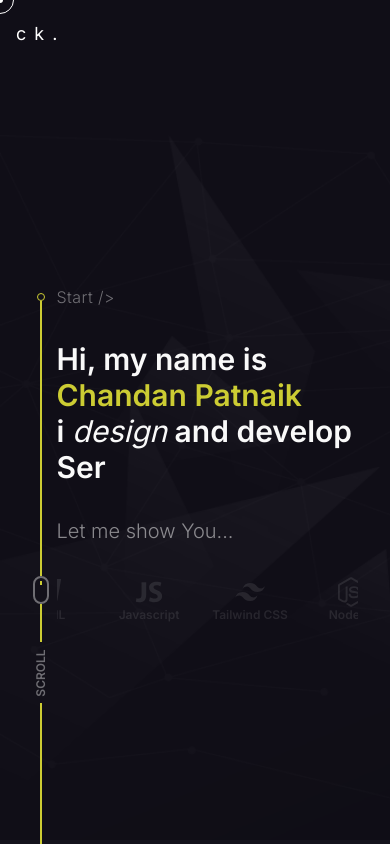
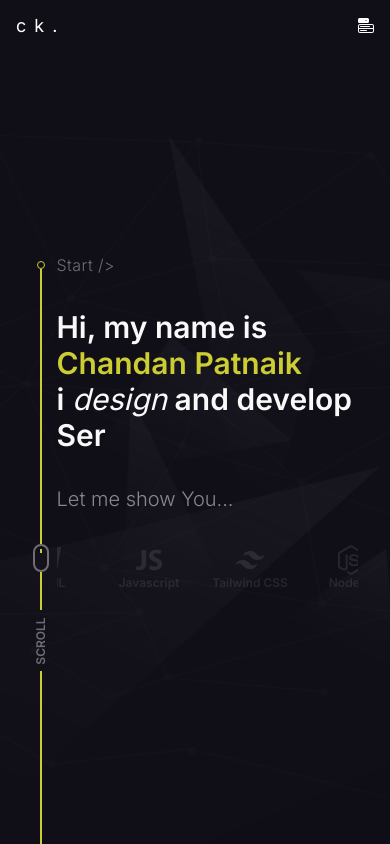
Before and after one commit to ChandanPatnaik/portfolio, a Next.js app: page / in a window 390 px wide. Shown: the top 844 px of the page. Built offline with nearby package versions, Linux system fonts and the light colour scheme.

Commit message:
scroll animation added

```diff
--- a/src/app/page.tsx
+++ b/src/app/page.tsx
@@ -9,9 +9,9 @@ export default function Home() {
       <section className="bg-[url('/hero-bg.webp')] bg-no-repeat bg-cover h-screen">
         <Header />
         <Hero />
-        <About />
-        <Contact />
       </section>
+      <About />
+      <Contact />
     </main>
   );
 }
--- a/src/components/core/CustomCursor.tsx
+++ b/src/components/core/CustomCursor.tsx
@@ -17,7 +17,7 @@ const CustomCursor = () => {
   return (
     <>
       <div
-        className={`fixed w-7 h-7 rounded-full z-[9999] custom-cursor border border-white flex items-center justify-center`}
+        className={`fixed w-7 h-7 rounded-full z-[9999] custom-cursor border border-white hidden lg:flex items-center justify-center`}
         style={{
           left: `${position.x - 0}px`,
           top: `${position.y - 0}px`,
--- a/src/components/home/Header.tsx
+++ b/src/components/home/Header.tsx
@@ -1,38 +1,58 @@
 "use client";
 
+import { useScrollPosition } from "@/hooks";
+import { Collapse } from "@mui/material";
 import Link from "next/link";
 import { useRouter } from "next/navigation";
-import { useMemo } from "react";
+import { useMemo, useState } from "react";
+import { BiCommentDetail } from "react-icons/bi";
+import { BsMenuButtonFill } from "react-icons/bs";
+import { FaNetworkWired } from "react-icons/fa6";
+import { IoIosContact } from "react-icons/io";
+import { IoDocumentAttachOutline } from "react-icons/io5";
+import { MdRestartAlt } from "react-icons/md";
 
 const Header = () => {
   const { push } = useRouter();
+  const [toggle, setToggle] = useState(false);
+  const currentScroll = useScrollPosition();
   const navigationData = useMemo(
     () => [
       {
         label: "Start",
-        link: "",
+        link: "/",
+        icon: <MdRestartAlt />,
       },
       {
         label: "Work",
-        link: "",
+        link: "#work",
+        icon: <FaNetworkWired />,
       },
       {
         label: "About",
         link: "#about",
+        icon: <BiCommentDetail />,
       },
       {
         label: "Contact",
         link: "#contact",
+        icon: <IoIosContact />,
       },
       {
         label: "Resume",
         link: "",
+        icon: <IoDocumentAttachOutline />,
       },
     ],
     []
   );
   return (
-    <section className="w-full py-5 main-container text-white">
+    <section
+      className={`fixed top-0 w-full z-[200] ${
+        toggle ? "bg-dark-blue   md:bg-transparent" : ""
+      } ${currentScroll > 0 ? "bg-dark-blue/80 backdrop-blur-sm" : ""}`}
+    >
+      <div className="w-full py-3 md:py-5 main-container text-white">
         <div className="w-full justify-between flex items-center">
           <div
             className="flex group items-center gap-2 text-lg w-fit hover:gap-5 common-transition hover:text-light-yellow"
@@ -42,6 +62,14 @@ const Header = () => {
             <p>k</p>
             <p className="group-hover:animate-pulse">.</p>
           </div>
+
+          <button
+            onClick={() => setToggle(!toggle)}
+            className="cursor-none md:hidden"
+          >
+            <BsMenuButtonFill />
+          </button>
+
           <ul className="hidden md:flex items-center gap-12 text-sm">
             {navigationData.map((curLabel) => (
               <Link href={curLabel.link} key={curLabel.label}>
@@ -52,6 +80,24 @@ const Header = () => {
             ))}
           </ul>
         </div>
+
+        <Collapse in={toggle}>
+          <div className="w-full pt-5">
+            <ul className="grid grid-cols-5 gap-4 text-sm">
+              {navigationData.map((curLabel) => (
+                <Link href={curLabel.link} key={curLabel.label}>
+                  <div className="w-full h-fit p-1 border border-light-yellow/10 rounded-md shadow-[0px_2px_3px_-1px_rgba(0,0,0,0.1),0px_1px_0px_0px_rgba(25,28,33,0.02),0px_0px_0px_1px_rgba(25,28,33,0.08)] flex items-center justify-center flex-col">
+                    <div className="text-xl text-milk/30">{curLabel.icon}</div>
+                    <li className="text-[9px] text-milk/60 common-transition leading-4">
+                      {curLabel.label}
+                    </li>
+                  </div>
+                </Link>
+              ))}
+            </ul>
+          </div>
+        </Collapse>
+      </div>
     </section>
   );
 };
--- a/src/components/home/Hero.tsx
+++ b/src/components/home/Hero.tsx
@@ -17,7 +17,7 @@ import { HeroAnimatedText } from "../common";
 
 const Hero = () => {
   return (
-    <section className="w-full flex items-center justify-center h-[calc(100%-4.5rem)] overflow-hidden">
+    <section className="w-full flex items-center justify-center h-full overflow-hidden">
       <div className="w-5/6 md:w-4/5 lg:w-3/5 h-full flex items-center">
         <TextArea />
       </div>
--- /dev/null
+++ b/src/hooks/index.ts
@@ -0,0 +1,2 @@
+export { default as useIsMounted } from "./useIsMounted";
+export { default as useScrollPosition } from "./useScrollPosition";
--- /dev/null
+++ b/src/hooks/useIsMounted.tsx
@@ -0,0 +1,14 @@
+"use client";
+import { useEffect, useRef } from "react";
+
+export default function useIsMounted() {
+  const isMounted = useRef(false);
+  useEffect(() => {
+    isMounted.current = true;
+    return () => {
+      isMounted.current = false;
+    };
+  }, []);
+
+  return isMounted.current;
+}
--- /dev/null
+++ b/src/hooks/useScrollPosition.tsx
@@ -0,0 +1,22 @@
+"use client";
+
+import { useEffect, useState } from "react";
+import useIsMounted from "./useIsMounted";
+
+const useScrollPosition = () => {
+  const isMounted = useIsMounted();
+  const [scrollPosition, setScrollPosition] = useState(0);
+
+  useEffect(() => {
+    const updatePosition = () => {
+      setScrollPosition(window.scrollY);
+    };
+    window.addEventListener("scroll", updatePosition);
+    updatePosition();
+    return () => window.removeEventListener("scroll", updatePosition);
+  }, [isMounted]);
+
+  return scrollPosition;
+};
+
+export default useScrollPosition;
```
Lines whose indentation alone changed are shown as unchanged.
